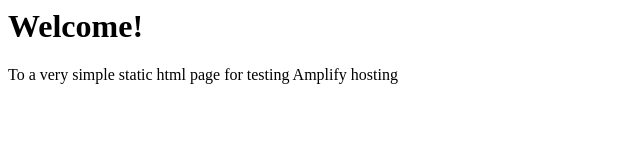
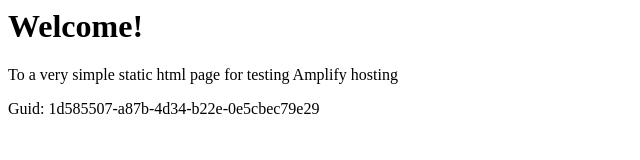
Before and after one commit to aws-aemilia-sin/Github-PR-Commit-Integration-Test-DoNotTouch-Gith-P5X5MO5I-v1-preprod-ap-southeast-1, a website: page src/index.html in a window 1280 px wide. Shown: the whole page, without its empty margins (0-640 px from the left). Drawn offline with Linux system fonts and the light colour scheme.

Commit message:
commit from integ tests

```diff
--- a/src/index.html
+++ b/src/index.html
@@ -1,3 +1,5 @@
+
+
 <html lang="en">
 
 <head>
@@ -10,6 +12,6 @@
 <body>
     <h1>Welcome!</h1>
     <p>To a very simple static html page for testing Amplify hosting</p>
-</body>
+    <p>Guid: 1d585507-a87b-4d34-b22e-0e5cbec79e29</p></body>
 
 </html>
```
